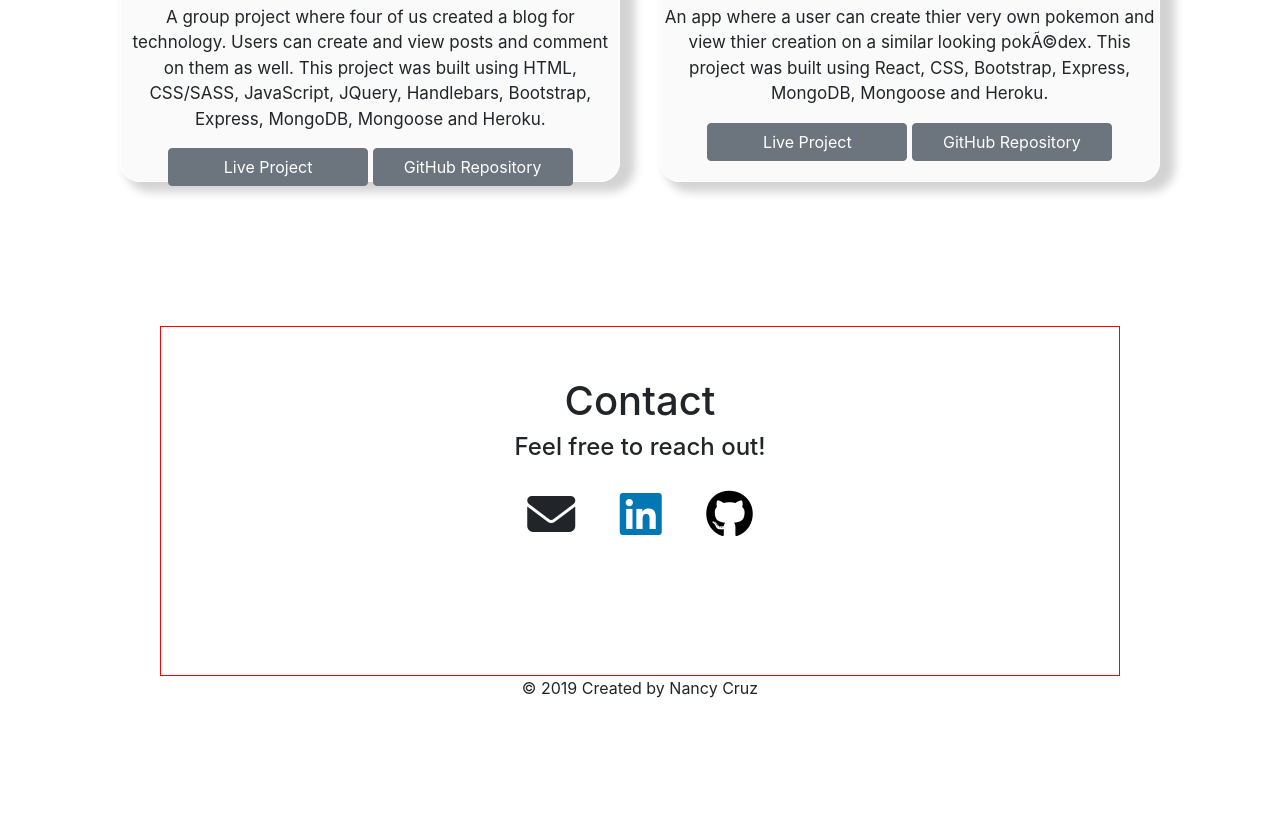
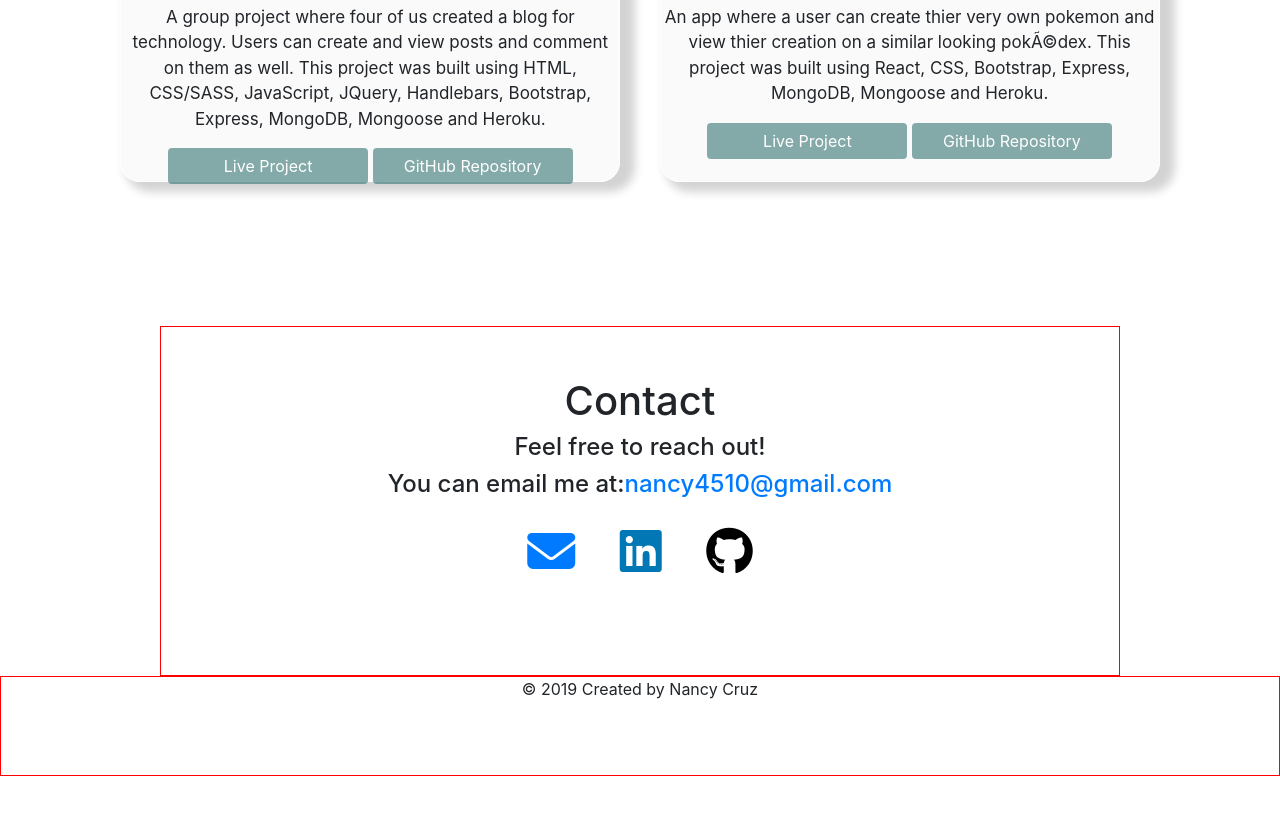
Before and after one commit to Nancy4510/Nancy4510.github.io, a website: page index.html in a window 1280 px wide. Shown: the part 2620-3446 px from the top of the page. After the commit the page ends 3396 px from the top, so only its background shows below. Drawn offline with nearby package versions, Linux system fonts and the light colour scheme.

Commit message:
Working on the contact section

```diff
--- a/assets/styles/main.css
+++ b/assets/styles/main.css
@@ -196,7 +196,7 @@ h3 {
   height: 300px;
   margin-top: 30px;
   margin-bottom: 30px;
-  width: 350px;
+  width: 400px;
 }
 
 #tech-blog-img {
@@ -230,14 +230,23 @@ h3 {
 }
 
 #btn-live-project {
-  /* background-color: lightgray;
+  background-color: rgba(64, 126, 122, 0.64);
   border: none;
-  color: black; */
   width: 200px;
 }
 
+#btn-live-project:hover {
+  background-color: rgba(64, 126, 122, 0.90);
+}
+
 #btn-github-repository {
+  background-color: rgba(64, 126, 122, 0.64);
+  border: none;
   width: 200px;
+}
+
+#btn-github-repository:hover {
+  background-color: rgba(64, 126, 122, 0.90);
 }
 
 /* CONTACT SECTION */
@@ -265,20 +274,11 @@ i {
 }
 
 footer {
-  /* border: 1px solid red; */
-  height: 150px;
+  border: 1px solid red;
+  height: 100px;
   text-align: center;
 }
 
 #paragraph-footer {
   font-size: 15px;
-  margin-top: 120px;
 }
-
-/* MEDIA QUERIES */
-
-/* @media screen and (min-width:768px) {
-  h1-div {
-    background-color: red;
-  }
-} */
--- a/index.html
+++ b/index.html
@@ -211,7 +211,8 @@
       <div class="contact-div">
         <h1 id='contact-heading'>Contact</h1>
         <h4>Feel free to reach out!</h4>
-        <i class="fas fa-envelope fa-3x"></i>
+        <h4>You can email me at:<a href='mailto:nancy4510@gmail.com'>nancy4510@gmail.com</a></h4>
+        <a href='mailto:nancy4510@gmail.com'><i class="fas fa-envelope fa-3x"></i></a>
         <a href="https://www.linkedin.com/in/nancy-cruz4510/" target="_blank"><i class="fab fa-linkedin fa-3x"></i></a>
         <a href="https://github.com/Nancy4510" target="_blank"><i class="fab fa-github fa-3x"></i></a>
       </div>
```
